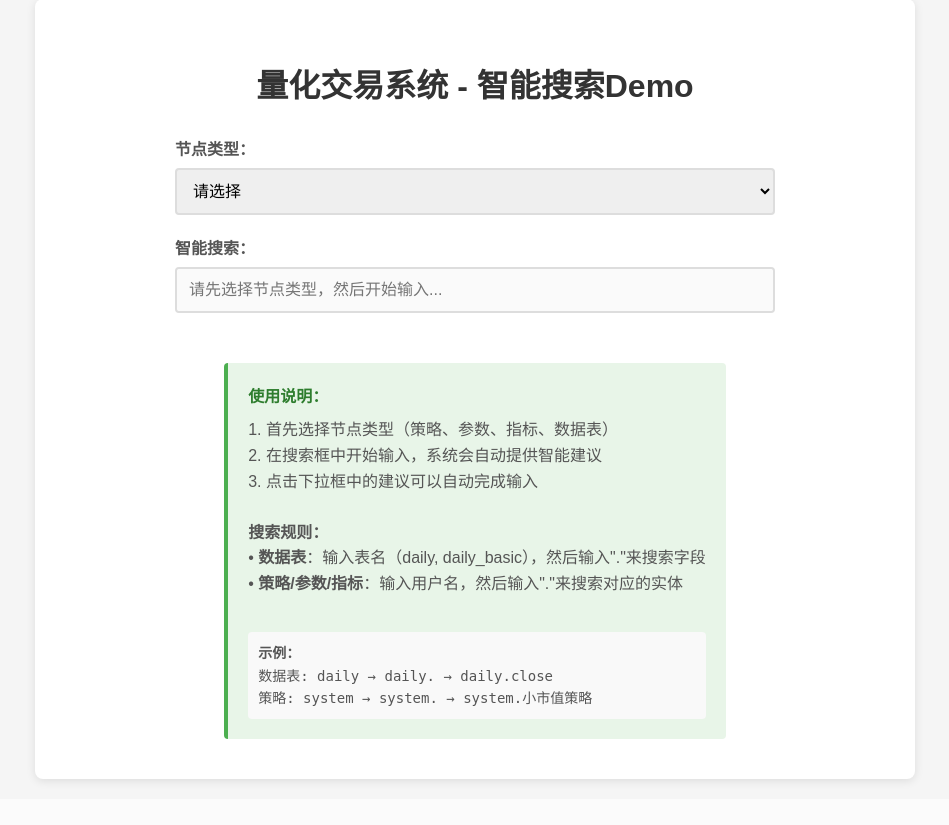
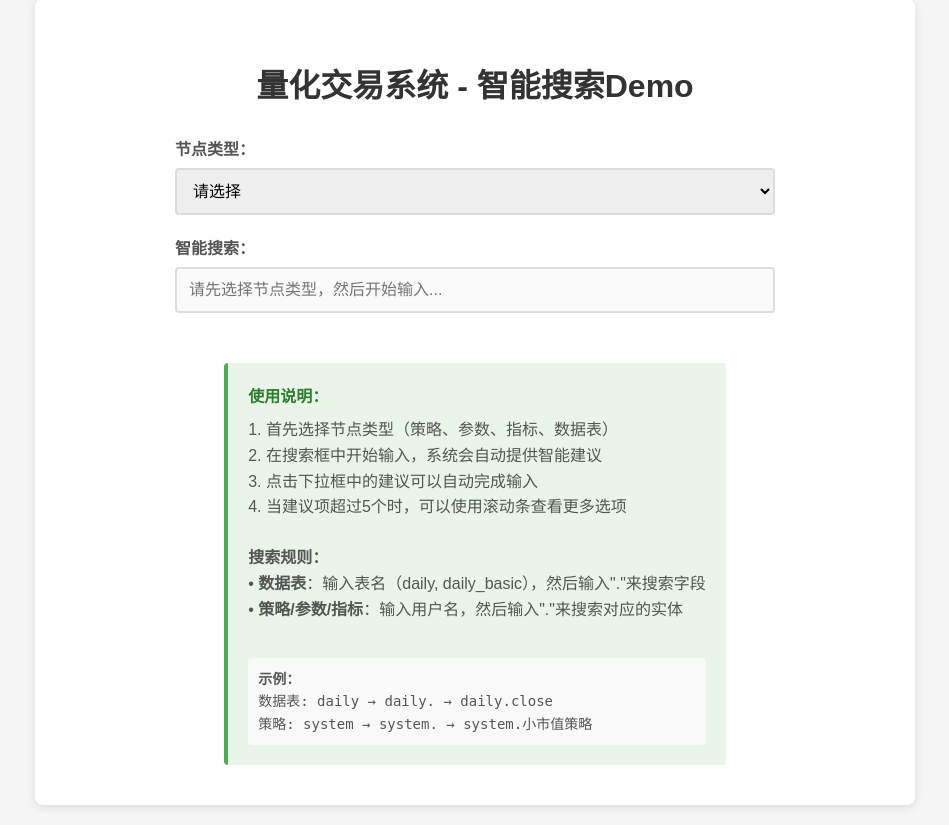
Before and after one commit to julymiaw/quant_trading, a Flask app: page / in a window 1280 px wide. Shown: the part 21-846 px from the top of the page, without its empty margins (165-1114 px from the left). Before the commit the page ends 805 px from the top, so only its background shows below. Run offline with Flask 3, Linux system fonts and the light colour scheme; parts of the project's set-up code (start-up, migrations or seed data) failed here and were passed over.

Commit message:
更新了demo，前端增加了滚动条

```diff
--- a/flask_demo/templates/index.html
+++ b/flask_demo/templates/index.html
@@ -94,6 +94,25 @@
             display: none;
         }
 
+        /* 自定义滚动条样式 */
+        .suggestions::-webkit-scrollbar {
+            width: 8px;
+        }
+
+        .suggestions::-webkit-scrollbar-track {
+            background: #f1f1f1;
+            border-radius: 4px;
+        }
+
+        .suggestions::-webkit-scrollbar-thumb {
+            background: #888;
+            border-radius: 4px;
+        }
+
+        .suggestions::-webkit-scrollbar-thumb:hover {
+            background: #555;
+        }
+
         .suggestion-item {
             padding: 10px 12px;
             cursor: pointer;
@@ -173,7 +192,8 @@
             <div class="info-text">
                 1. 首先选择节点类型（策略、参数、指标、数据表）<br>
                 2. 在搜索框中开始输入，系统会自动提供智能建议<br>
-                3. 点击下拉框中的建议可以自动完成输入<br><br>
+                3. 点击下拉框中的建议可以自动完成输入<br>
+                4. 当建议项超过5个时，可以使用滚动条查看更多选项<br><br>
 
                 <strong>搜索规则：</strong><br>
                 • <strong>数据表</strong>：输入表名（daily, daily_basic），然后输入"."来搜索字段<br>
@@ -309,6 +329,25 @@
                 suggestionsContainer.appendChild(item);
             });
 
+            // 如果建议项超过5个，添加滚动提示
+            if (suggestions.length > 5) {
+                const scrollHint = document.createElement('div');
+                scrollHint.className = 'scroll-hint';
+                scrollHint.textContent = `共${suggestions.length}项，可滚动查看更多`;
+                scrollHint.style.cssText = `
+                    padding: 8px 12px;
+                    background-color: #f8f9fa;
+                    border-top: 1px solid #dee2e6;
+                    font-size: 12px;
+                    color: #6c757d;
+                    text-align: center;
+                    position: sticky;
+                    bottom: 0;
+                    cursor: default;
+                `;
+                suggestionsContainer.appendChild(scrollHint);
+            }
+
             suggestionsContainer.style.display = 'block';
         }
 
@@ -319,7 +358,7 @@
 
         // 键盘导航支持
         searchInput.addEventListener('keydown', function (event) {
-            const items = suggestionsContainer.querySelectorAll('.suggestion-item:not(.loading)');
+            const items = suggestionsContainer.querySelectorAll('.suggestion-item:not(.loading):not(.scroll-hint)');
 
             if (items.length === 0) return;
 
```
Also changed, not shown: flask_demo/database.py (+10 -10 lines).
